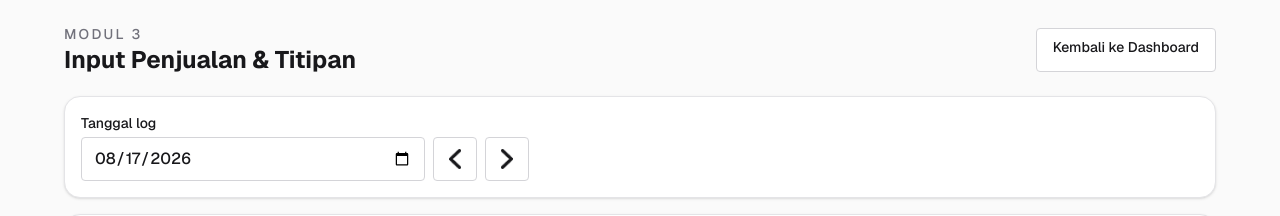
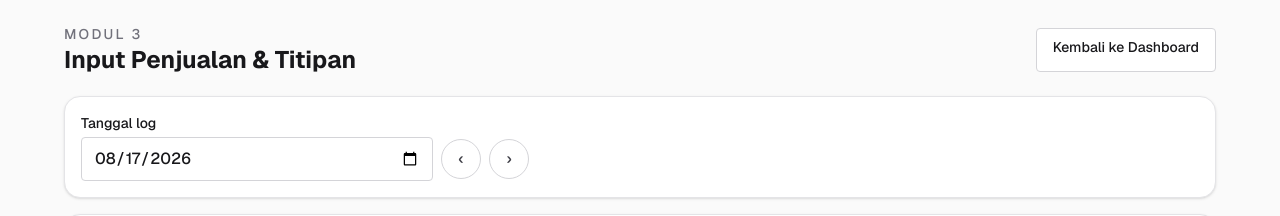
Before and after one commit to stevanusfebrian/mie-counting, a Next.js app: page /admin/log-harian in a window 1280 px wide. Shown: the top 216 px of the page. Built offline with nearby package versions, Linux system fonts and the light colour scheme; no server answers; the database is empty.

Commit message:
enh: log penjualan: adjust chevron

```diff
--- a/app/admin/log-harian/page.tsx
+++ b/app/admin/log-harian/page.tsx
@@ -182,6 +182,11 @@ const [
     return () => { active = false; };
   }, [tanggal]);
 
+  const moveDay = (direction: -1 | 1) => {
+    setTanggal((current) => shiftDate(current, direction));
+    setSuccess(null);
+  };
+
   const visibleRows = useMemo(() => rows.filter((row) => row.kind === "titipan" ? activeTab === "Titipan" : row.kategori === activeTab), [activeTab, rows]);
 
   const updateRow = (key: string, changes: Partial<InputRow>) => setRows((current) => current.map((row) => row.key === key ? { ...row, ...changes } : row));
@@ -251,28 +256,24 @@ const [
                 }}
                 className="min-h-11 min-w-0 flex-1 rounded border border-zinc-300 px-3 text-base"
               />
+              <>
                 <button
                   type="button"
-                onClick={() => {
-                  setTanggal((current) => shiftDate(current, -1));
-                  setSuccess(null);
-                }}
+                  onClick={() => moveDay(-1)}
                   aria-label="Tanggal sebelumnya"
-                className="flex min-h-11 min-w-11 shrink-0 items-center justify-center rounded border border-zinc-300 bg-white hover:bg-zinc-100"
+                  className="flex h-10 w-10 items-center justify-center rounded-full border border-zinc-300 bg-white text-base text-zinc-700 transition hover:bg-zinc-50"
                 >
-                <Image src="/vector%20date.png" alt="" width={12} height={20} className="h-5 w-3" />
+                  ‹
                 </button>
                 <button
                   type="button"
-                onClick={() => {
-                  setTanggal((current) => shiftDate(current, 1));
-                  setSuccess(null);
-                }}
+                  onClick={() => moveDay(1)}
                   aria-label="Tanggal berikutnya"
-                className="flex min-h-11 min-w-11 shrink-0 items-center justify-center rounded border border-zinc-300 bg-white hover:bg-zinc-100"
+                  className="flex h-10 w-10 items-center justify-center rounded-full border border-zinc-300 bg-white text-base text-zinc-700 transition hover:bg-zinc-50"
                 >
-                <Image src="/vector%20date.png" alt="" width={12} height={20} className="h-5 w-3 rotate-180" />
+                  ›
                 </button>
+              </>
             </div>
           </label>
         </div>
```
Lines whose indentation alone changed are shown as unchanged.
